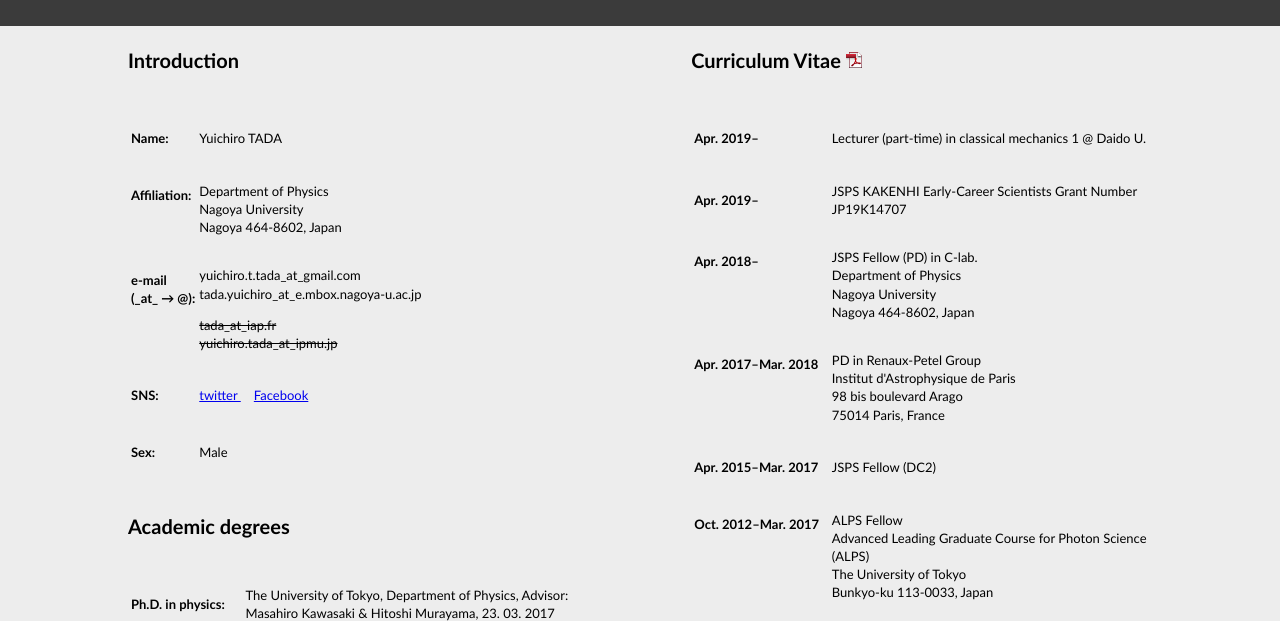
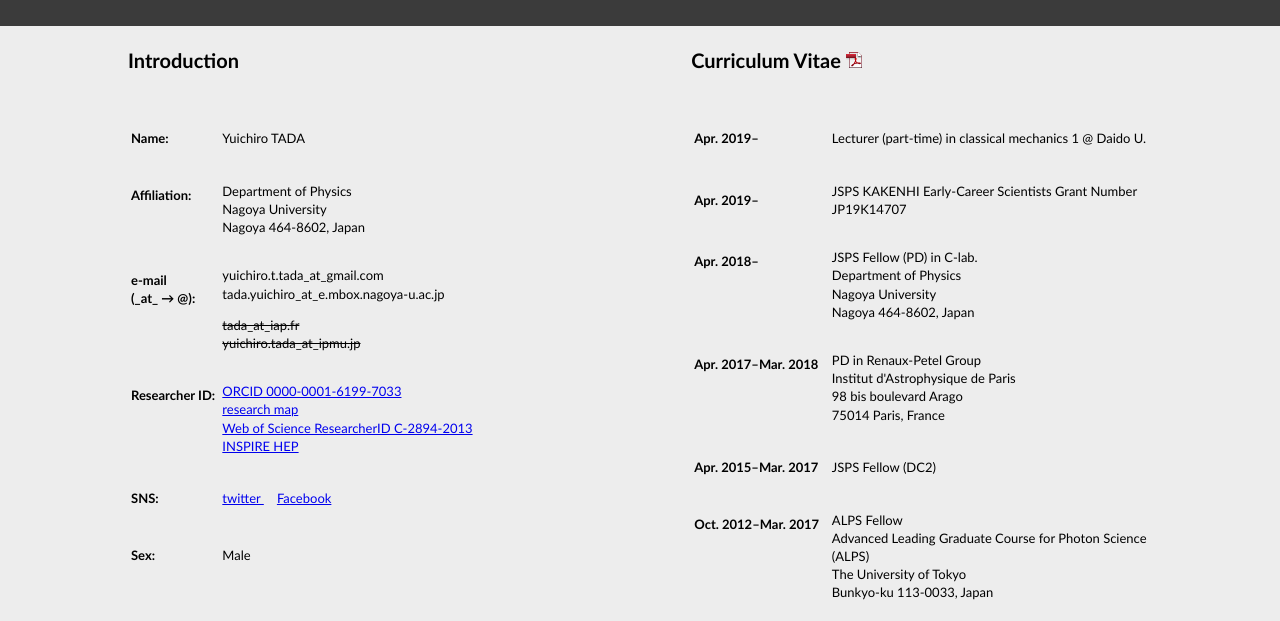
Before and after one commit to NekomammaT/NekomammaT.github.io, a plain HTML site: page intro.html in a window 1280 px wide. Shown: the part 124-745 px from the top of the page. Drawn offline with Linux system fonts and the light colour scheme; a web font is replaced by a local one.

Commit message:
researcher ID

```diff
--- a/intro.html
+++ b/intro.html
@@ -84,6 +84,31 @@
 		    </p>
 		  </td>
 		</tr>
+
+		<tr valign="top">
+		  <td><h4>Researcher ID:&nbsp;</h4></td>
+		  <td>
+		    <p>
+		      <a href="https://orcid.org/0000-0001-6199-7033"
+			 target="_blank">
+			ORCID 0000-0001-6199-7033
+		      </a><br>
+		      <a href="https://researchmap.jp/yuichiro_tada"
+			 target="_blank">
+			research map
+		      </a><br>
+		      <a href="https://publons.com/researcher/C-2894-2013/"
+			 target="_blank">
+			Web of Science ResearcherID C-2894-2013
+		      </a><br>
+		      <a href="https://inspirehep.net/authors/1316436"
+			 target="_blank">
+			INSPIRE HEP
+		      </a>
+		    </p>
+		  </td>
+		</tr>
+
 		<tr>
 		  <td><h4>SNS:</h4></td>
 		  <td>
```
Also changed, not shown: index.html (+12 -0 lines).
